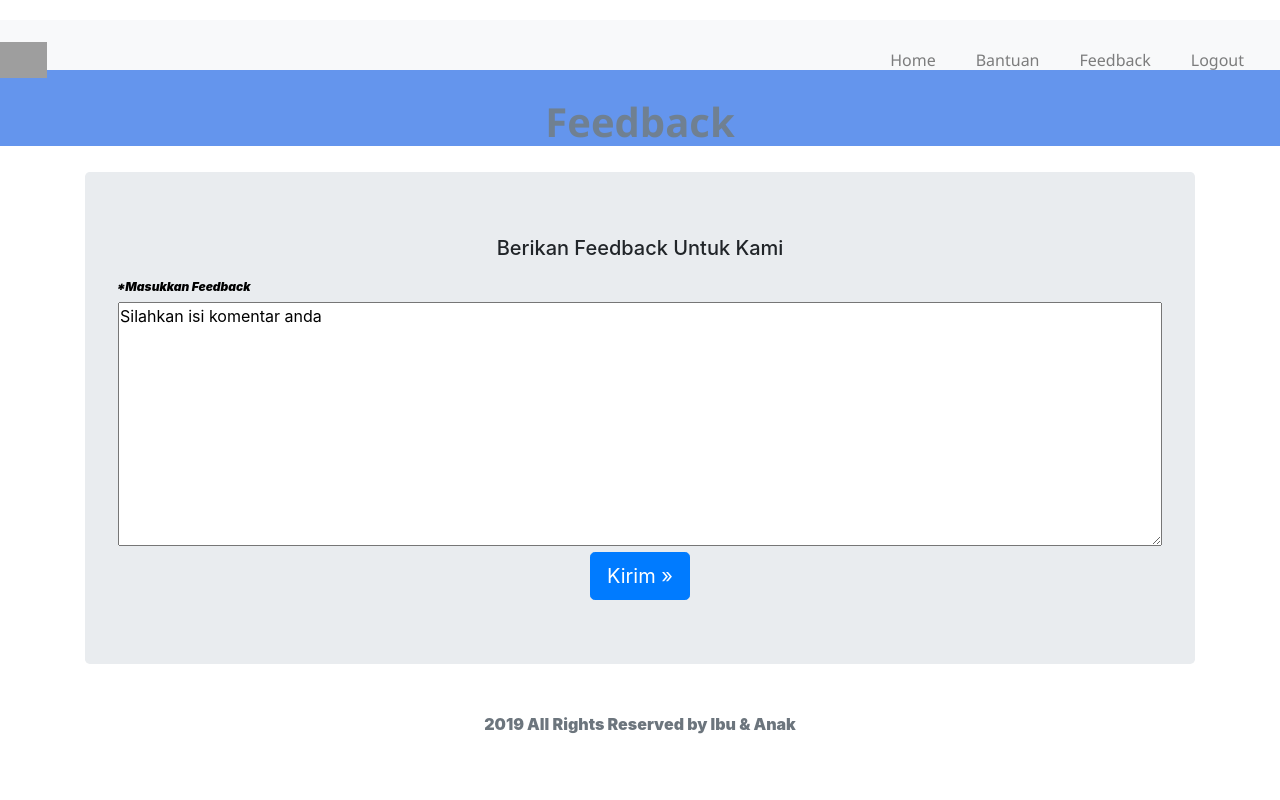
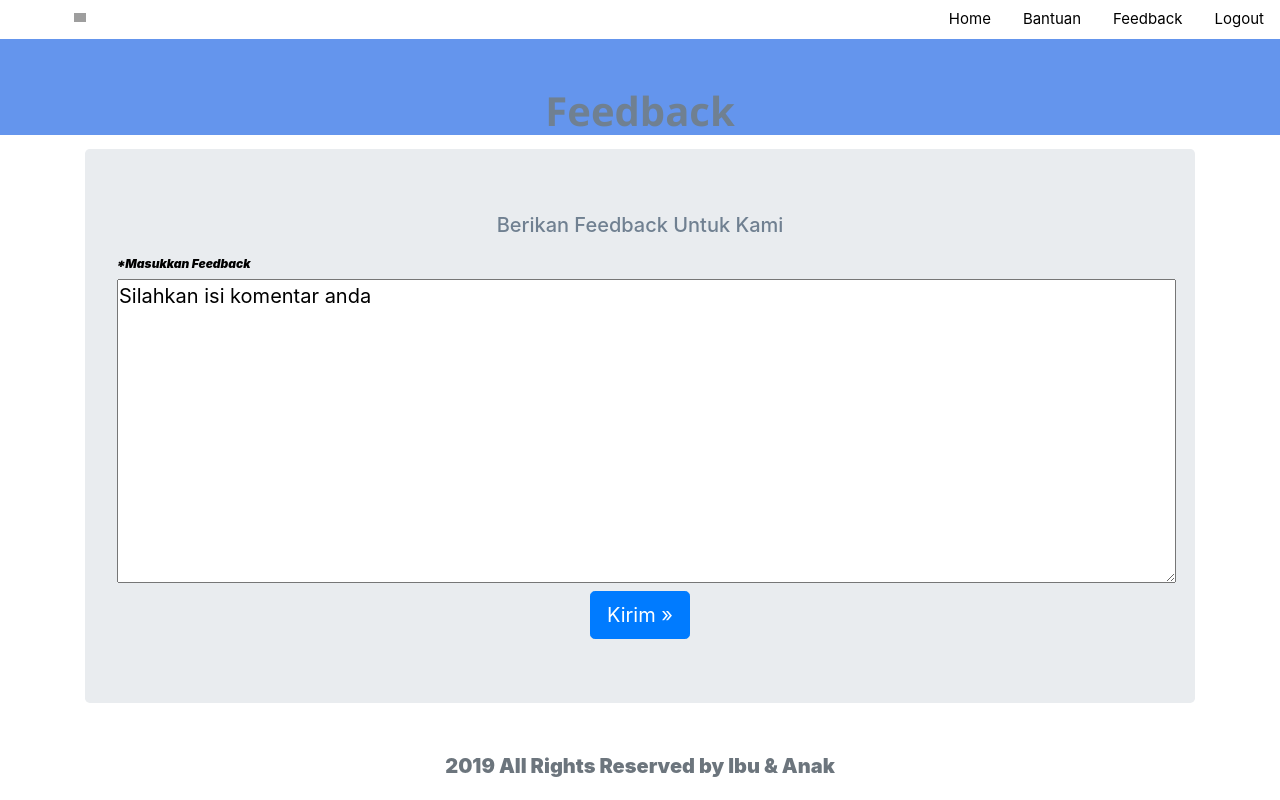
Before and after one commit to SherlyFratista/Aplikasi-Ibu-dan-Anak, a PHP site: page /Feedback/Feedback.php in a window 1280 px wide. Run offline with PHP 8.4, Linux system fonts and the light colour scheme; grey boxes are pictures that could not be loaded.

Commit message:
Feedback Perbaikan

```diff
--- a/Feedback/Feedback.php
+++ b/Feedback/Feedback.php
@@ -15,19 +15,23 @@ session_start();
 
 
      <body Style ="background-color : white;">
-
-        <nav class="navbar navbar-light bg-light">
-        <a class="navbar-brand" href="#">
-        <img src="logo.png" alt="logo" style="width: 50px;">
-        </a>
-        <div class="d-flex flex-row-reverse bd-highlight">
-            <a class="navbar-text" href="#" style="padding: 20px;" data-toggle="moda1" data-target="#moda1Register">Logout</a>
-            <a class="navbar-text" href="#" style="padding: 20px;" data-toggle="moda1" data-target="#exampleModa1Center">Feedback</a>
-            <a class="navbar-text" href="#" style="padding: 20px;" data-toggle="moda1" data-target="#moda1Register">Bantuan</a>
-            <a class="navbar-text" href="#" style="padding: 20px;" data-toggle="moda1" data-target="#exampleModa1Center">Home</a>
-        </div>
-        </div>
-        </nav>
+         <ul class="nav justify-content-end">
+         <img src="logo.jpg" height="35px" class="logooo" style="float: left; margin-right: 360px;">
+             <li class="nav-item">
+                <a class="nav-link active" href="#" Style ="color : black; font-size: 15px;">Home</a>
+             </li>
+             <li class="nav-item">
+                <a class="nav-link active" href="#"  Style ="color : black; font-size: 15px;">Bantuan</a>
+             </li>
+             <li class="nav-item">
+             </li>
+             <li class="nav-item">
+                <a class="nav-link" href="#"  Style ="color : black; font-size: 15px;">Feedback</a>
+             </li>
+             <li class="nav-item">
+                <a class="nav-link" href="#"  Style ="color : black; font-size: 15px;">Logout</a>
+             </li>
+         </ul>
 
   <nav>
   <div  Style ="color : rgb(112, 128, 145); font-size: 20px;">
@@ -36,6 +40,8 @@ session_start();
   <b></h1></center>
   </div>
   </nav>
+
+  <div  Style ="color : rgb(112, 128, 145); font-size: 20px;"
 
   <br><br><br>
 
@@ -46,7 +52,7 @@ session_start();
        <b><h5>Berikan Feedback Untuk Kami</h5></b>
        <tr>
        <td><i><p id=content-s style ="color : black">*Masukkan Feedback</i></p>
-       <textarea cols="100" rows="10" Style ="padding : 1px;">Silahkan isi komentar anda</textarea></td><br>
+       <textarea cols="80" rows="10" Style ="padding : 1px;">Silahkan isi komentar anda</textarea></td><br>
        <a class="btn btn-lg btn-primary" href="/docs/4.3/components/navbar/" role="button">Kirim &raquo;</a>
        </div>
        </main>
```
Also changed, not shown: Feedback/Style.css (+0 -25 lines).
